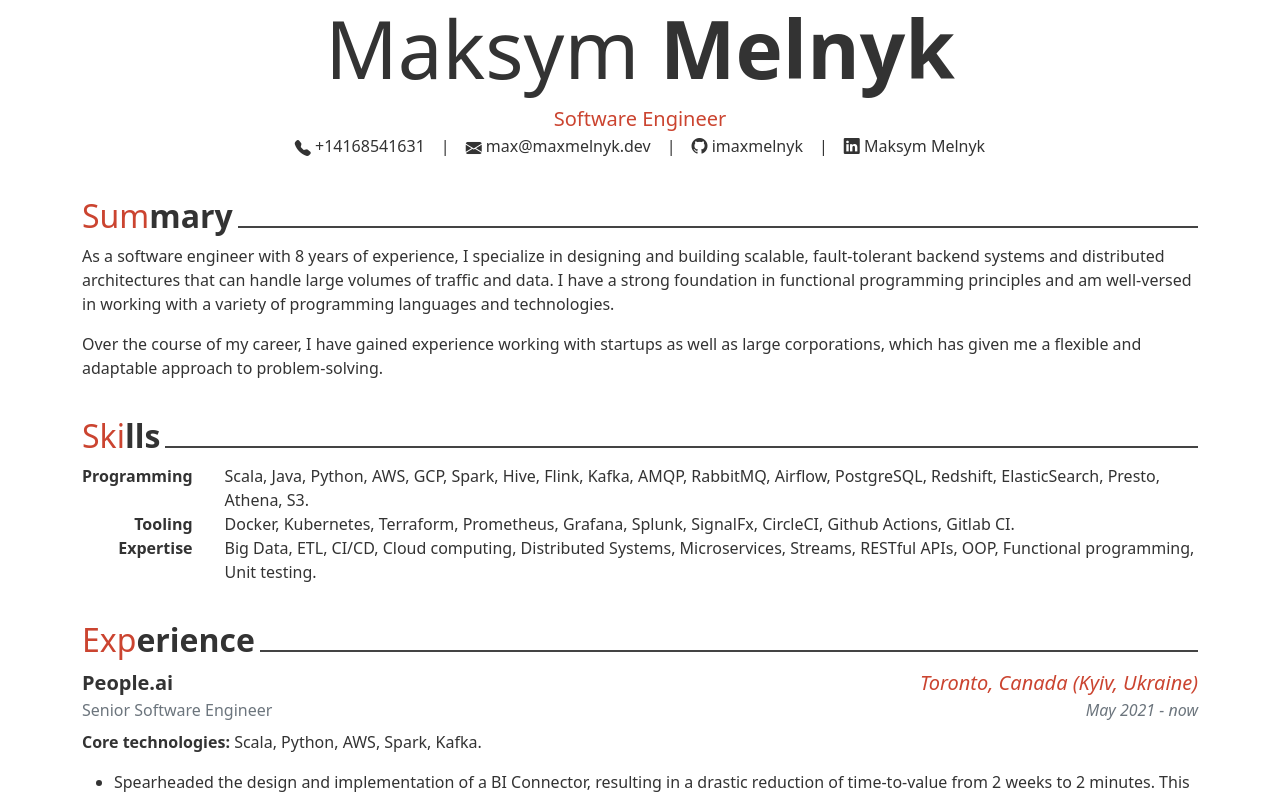
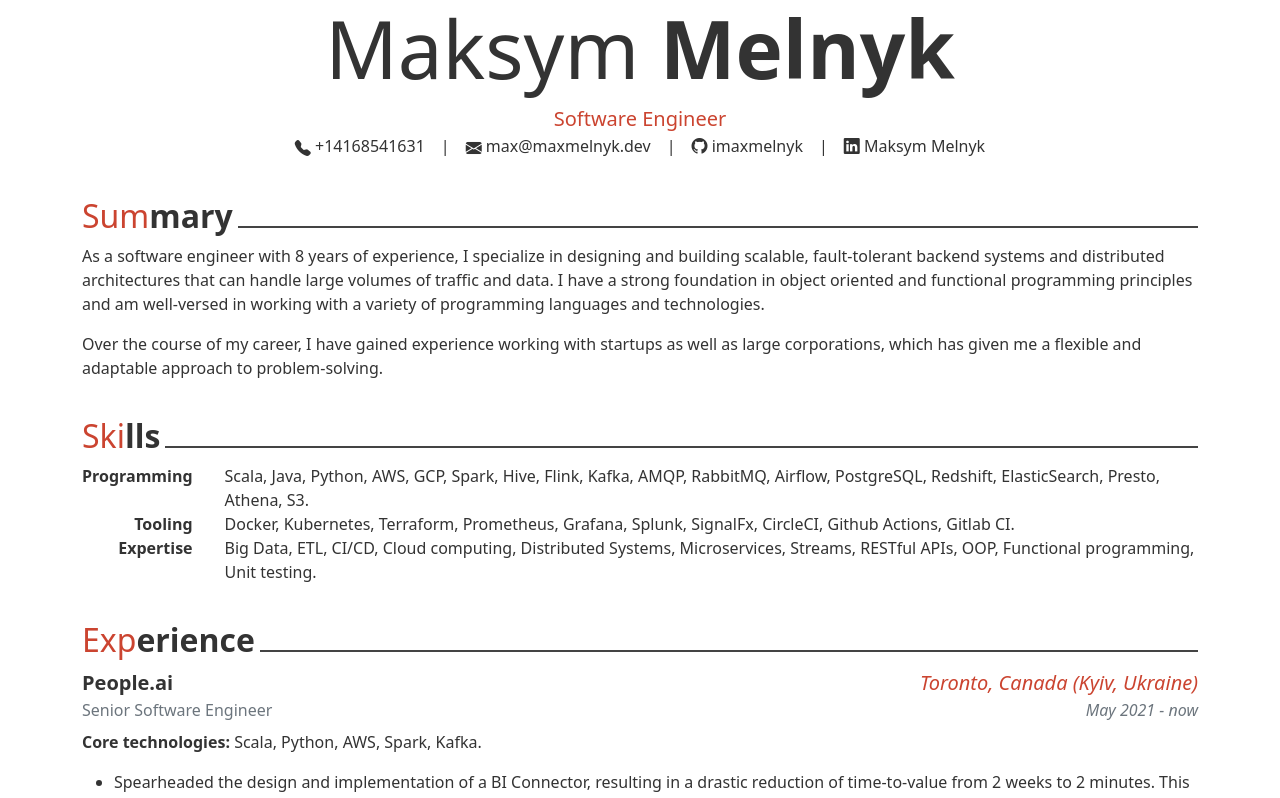
Before and after one commit to imaxmelnyk/cv, a Vue app: page / in a window 1280 px wide. Shown: the top 798 px of the page. Built offline with nearby package versions, Linux system fonts and the light colour scheme.

Commit message:
Update summary

```diff
--- a/src/components/Summary.vue
+++ b/src/components/Summary.vue
@@ -8,7 +8,7 @@ import Section from './Section.vue'
       <p>
         As a software engineer with 8 years of experience, I specialize in designing and building scalable,
         fault-tolerant backend systems and distributed architectures that can handle large volumes of traffic and data.
-        I have a strong foundation in functional programming principles and
+        I have a strong foundation in object oriented and functional programming principles and
         am well-versed in working with a variety of programming languages and technologies.
       </p>
       <p>
```
